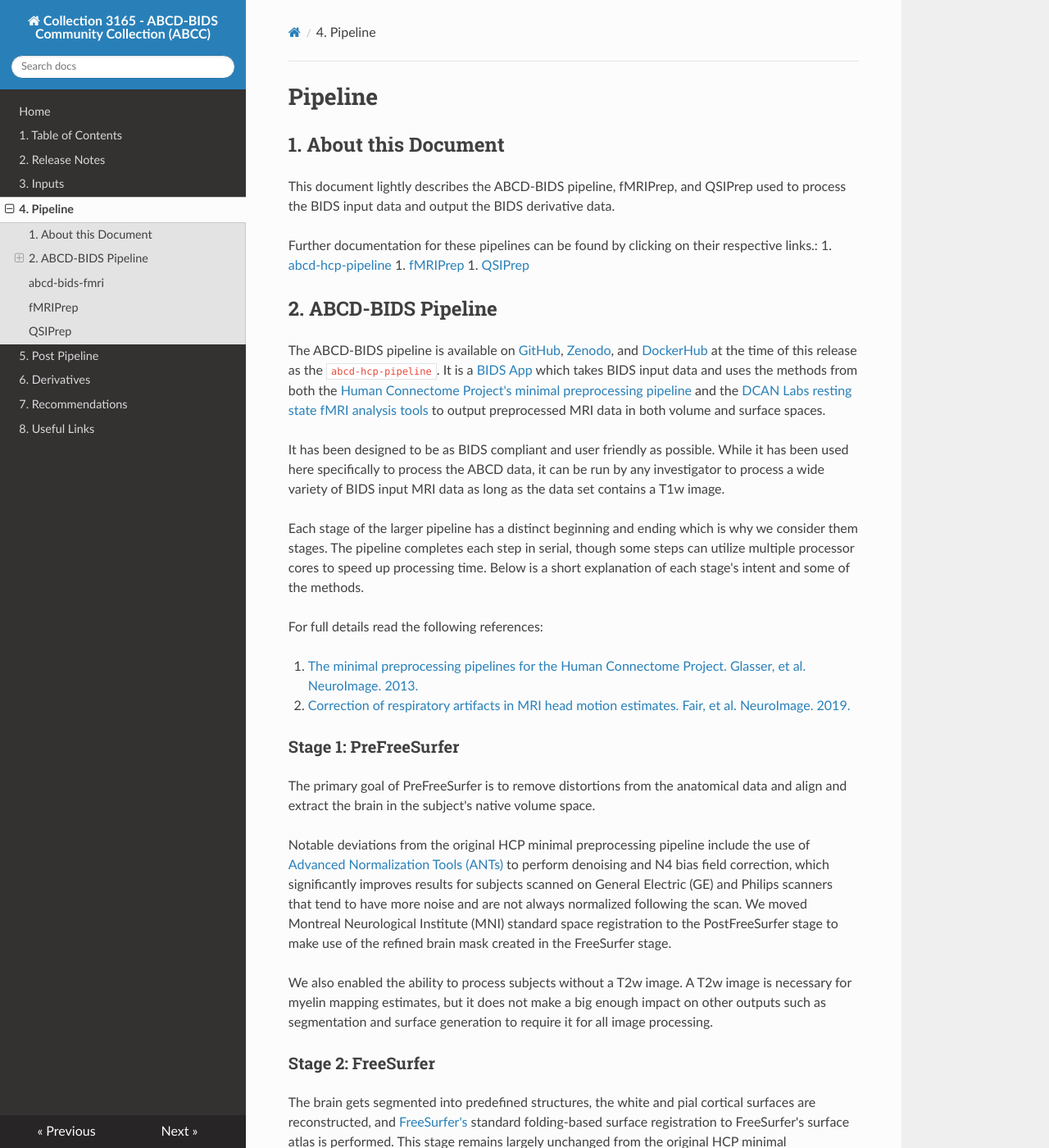
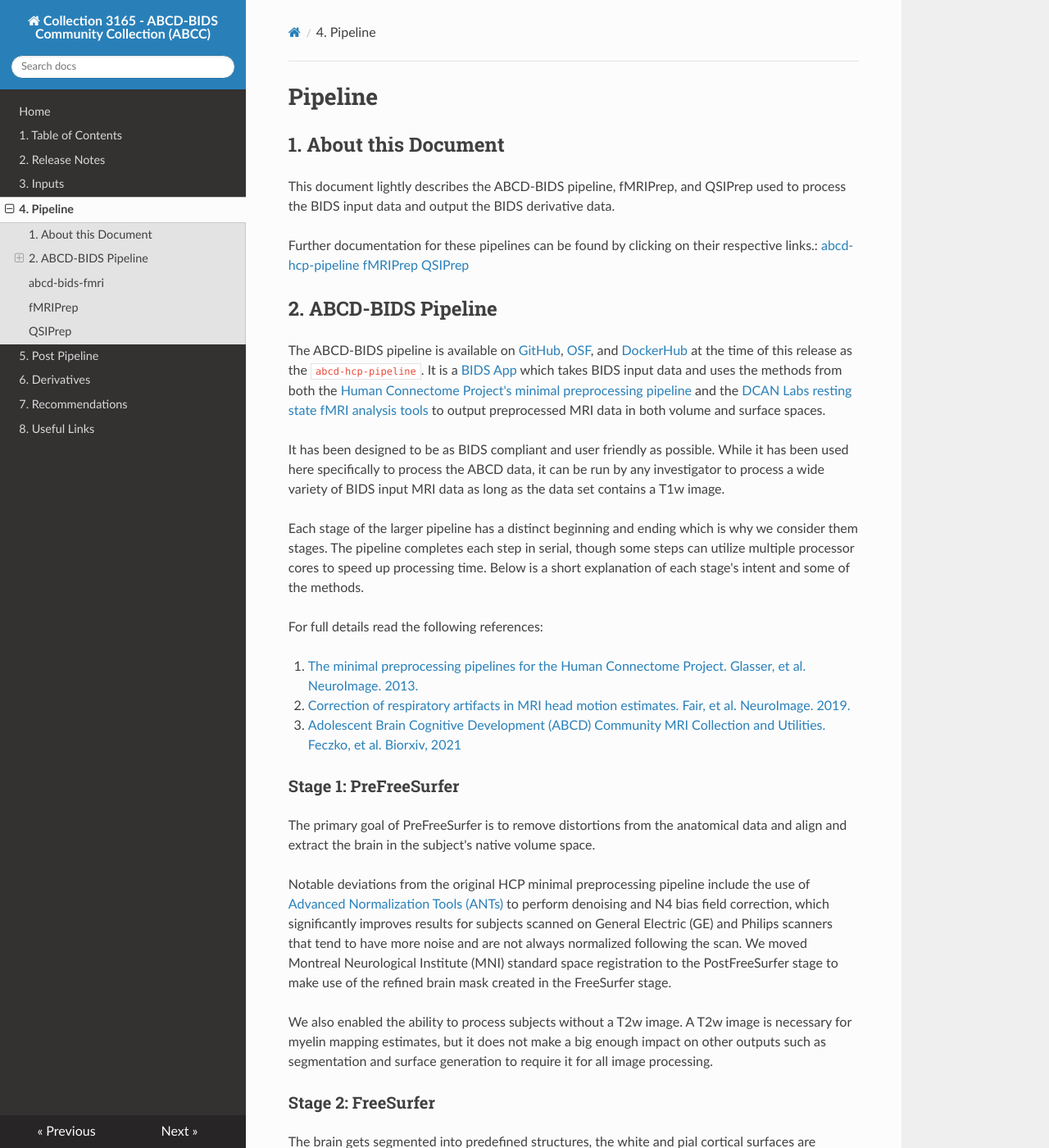
Before and after one commit to ABCD-STUDY/nda-abcd-collection-3165, an MkDocs documentation site: the page built from docs/pipelines.md, in a window 1280 px wide and 1400 px high. Shown: the whole window at 82% size. Built offline with MkDocs 1.6.1, drawn with Linux system fonts in a browser that asks for light colours; nearby versions of some CDN libraries.

```diff
--- a/docs/pipelines.md
+++ b/docs/pipelines.md
@@ -5,13 +5,13 @@
 This document lightly describes the ABCD-BIDS pipeline, fMRIPrep, and QSIPrep used to process the BIDS input data and output the BIDS derivative data.
 
 Further documentation for these pipelines can be found by clicking on their respective links.:
-1. [abcd-hcp-pipeline](https://hub.docker.com/r/dcanlabs/abcd-hcp-pipeline)
-1. [fMRIPrep](https://fmriprep.org/)
-1. [QSIPrep](https://qsiprep.readthedocs.io/en/stable/)
+[abcd-hcp-pipeline](https://hub.docker.com/r/dcanlabs/abcd-hcp-pipeline)
+[fMRIPrep](https://fmriprep.org/)
+[QSIPrep](https://qsiprep.readthedocs.io/en/stable/)
 
 ## 2. ABCD-BIDS Pipeline
 
-The ABCD-BIDS pipeline is available on [GitHub](https://github.com/ABCD-STUDY/abcd-hcp-pipeline), [Zenodo](https://zenodo.org/record/2587210#.Xc59yldKg7Y), and [DockerHub](https://hub.docker.com/r/dcanlabs/abcd-hcp-pipeline) at the time of this release as the `abcd-hcp-pipeline`.  It is a [BIDS App](https://bids-apps.neuroimaging.io/about/) which takes BIDS input data and uses the methods from both the [Human Connectome Project's minimal preprocessing pipeline](https://doi.org/10.1016/j.neuroimage.2013.04.127) and the [DCAN Labs resting state fMRI analysis tools](https://github.com/DCAN-Labs/dcan_bold_processing) to output preprocessed MRI data in both volume and surface spaces.
+The ABCD-BIDS pipeline is available on [GitHub](https://github.com/ABCD-STUDY/abcd-hcp-pipeline), [OSF](https://doi.org/10.17605/OSF.IO/89PYD), and [DockerHub](https://hub.docker.com/r/dcanlabs/abcd-hcp-pipeline) at the time of this release as the `abcd-hcp-pipeline`.  It is a [BIDS App](https://bids-apps.neuroimaging.io/about/) which takes BIDS input data and uses the methods from both the [Human Connectome Project's minimal preprocessing pipeline](https://doi.org/10.1016/j.neuroimage.2013.04.127) and the [DCAN Labs resting state fMRI analysis tools](https://github.com/DCAN-Labs/dcan_bold_processing) to output preprocessed MRI data in both volume and surface spaces.
 
 It has been designed to be as BIDS compliant and user friendly as possible.   While it has been used here specifically to process the ABCD data, it can be run by any investigator to process a wide variety of BIDS input MRI data as long as the data set contains a T1w image.
 
@@ -20,7 +20,8 @@ Each stage of the larger pipeline has a distinct beginning and ending which is w
 For full details read the following references:
 
 1. [The minimal preprocessing pipelines for the Human Connectome Project. Glasser, et al. NeuroImage. 2013.](https://doi.org/10.1016/j.neuroimage.2013.04.127)
-1. [Correction of respiratory artifacts in MRI head motion estimates. Fair, et al. NeuroImage. 2019.](https://doi.org/10.1016/j.neuroimage.2019.116400)
+2. [Correction of respiratory artifacts in MRI head motion estimates. Fair, et al. NeuroImage. 2019.](https://doi.org/10.1016/j.neuroimage.2019.116400)
+3. [Adolescent Brain Cognitive Development (ABCD) Community MRI Collection and Utilities. Feczko, et al. Biorxiv, 2021](https://www.biorxiv.org/content/10.1101/2021.07.09.451638v1)
 
 
 ### Stage 1: PreFreeSurfer
```
Also changed, not shown: docs/index.md (+4 -4 lines), docs/inputs.md (+1 -3 lines), docs/recommendations.md (+1 -1 lines), docs/release_notes.md (+6 -6 lines).
